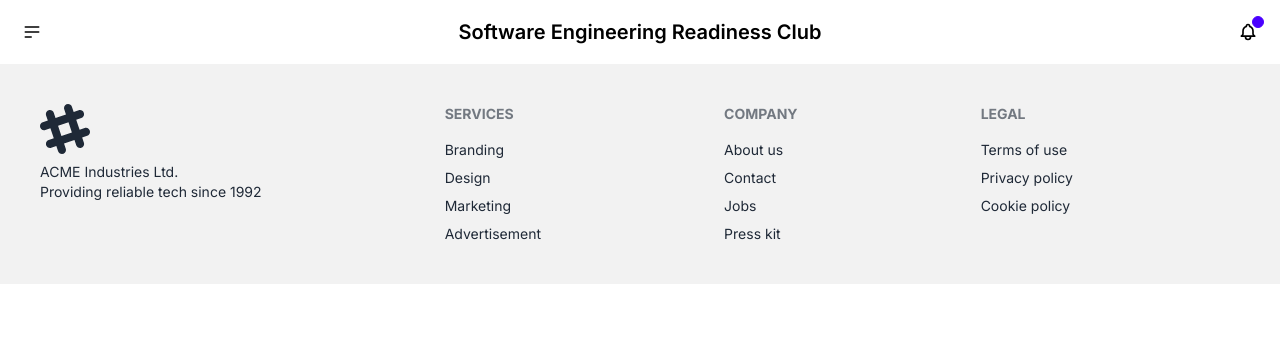
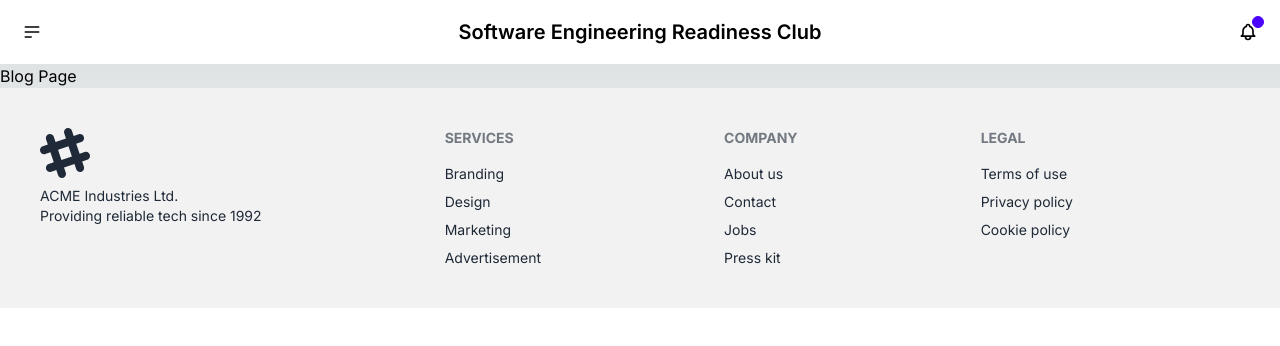
Before and after one commit to Xoshikage/website, a Next.js app: page /blog in a window 1280 px wide. Shown: the top 346 px of the page. Built offline with nearby package versions, Linux system fonts and the light colour scheme.

Commit message:
Update page.js

```diff
--- a/src/app/blog/page.js
+++ b/src/app/blog/page.js
@@ -6,6 +6,9 @@ export default function Projects(){
     return(
         <main className="">
             <Navbar />
+            <h1>Blog Page
+                <p></p>
+            </h1>
             <Footer />
 
         </main>
```
